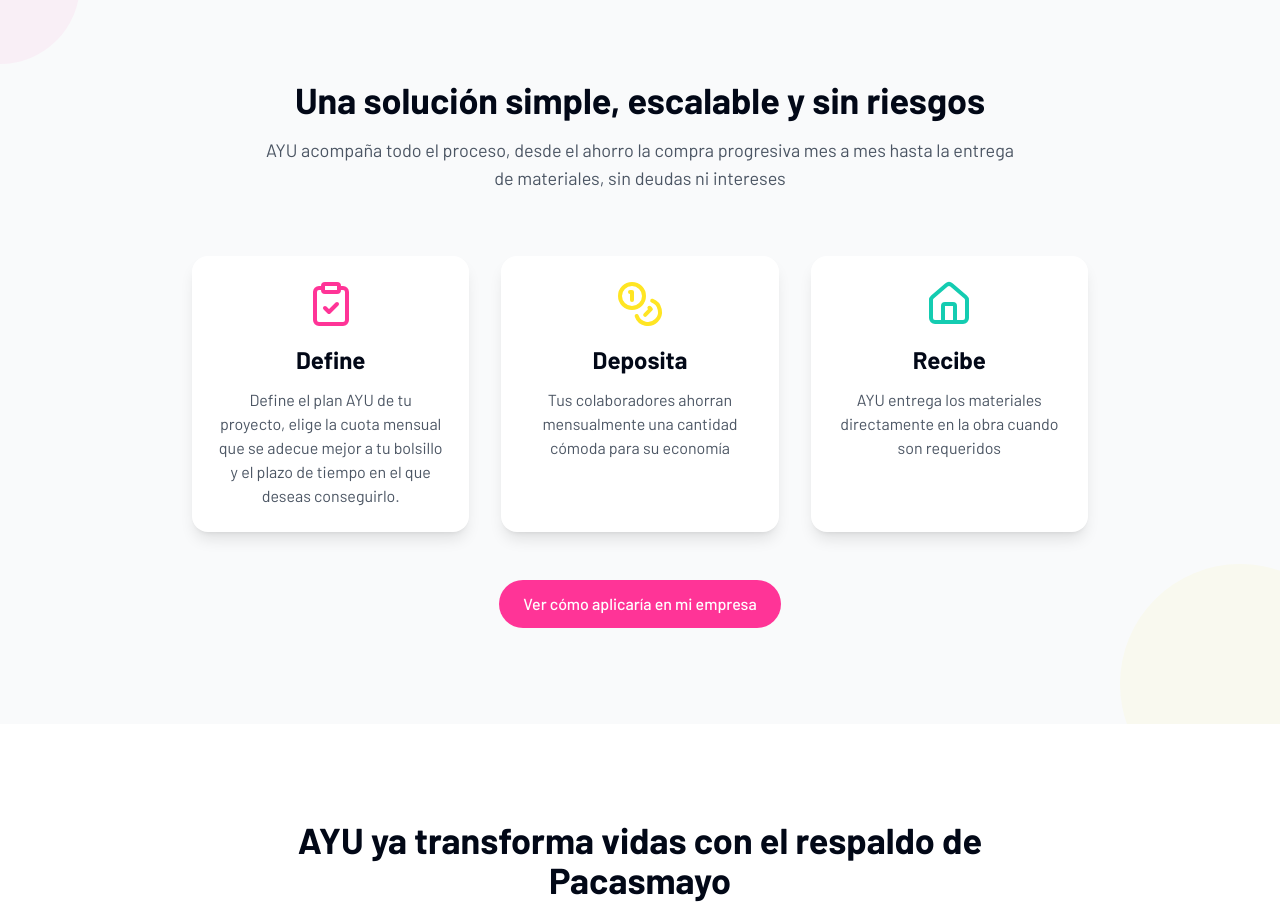
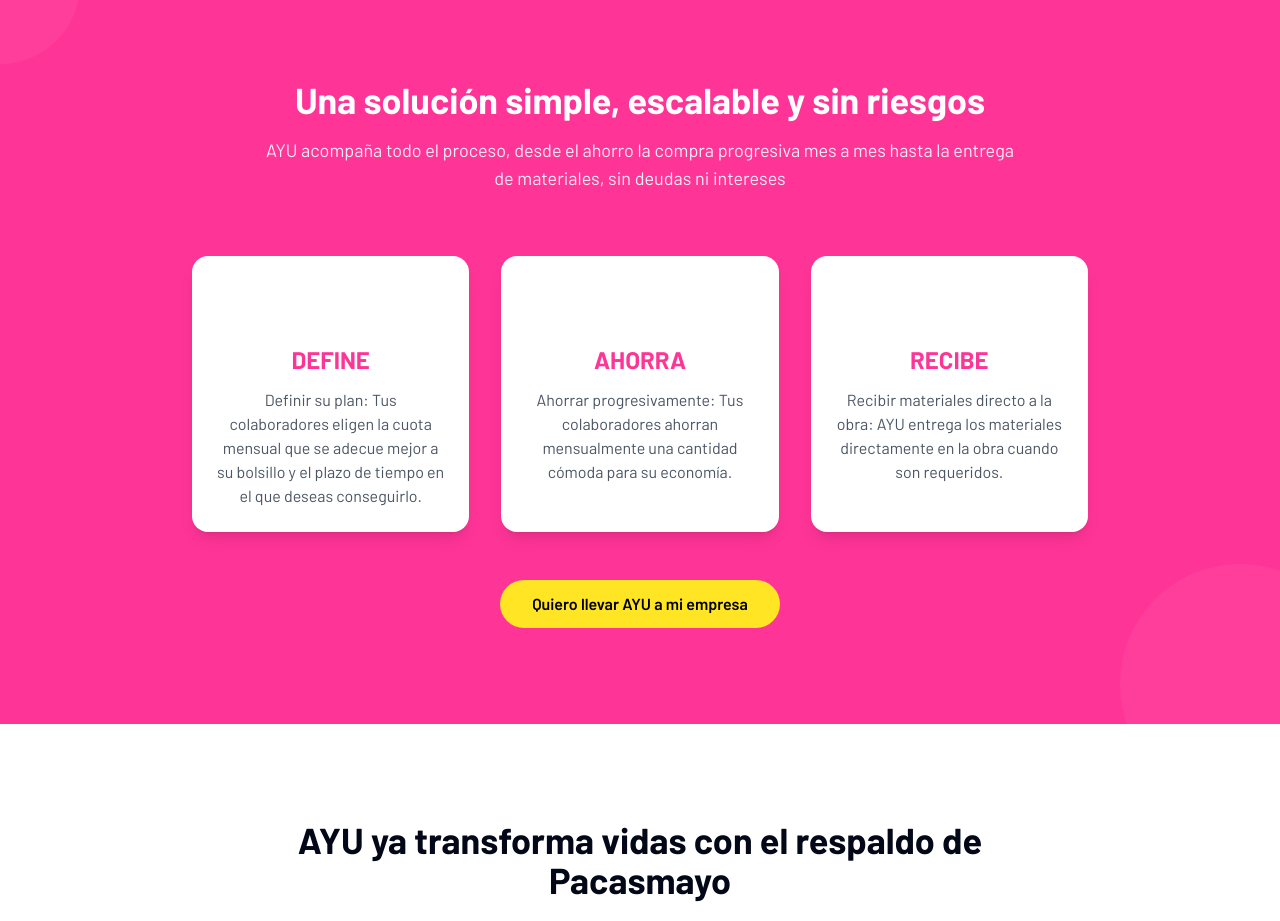
Before and after one commit to JoacoMaurtuaDiban/ayu-ventaja-competitiva-web, a React (Vite) app: page / in a window 1280 px wide. Shown: the part 3040-3961 px from the top of the page. Built offline with nearby package versions, Linux system fonts and the light colour scheme.

Commit message:
feat: Update ProcessSection styling and content
- Changed background color to fuchsia.
- Updated title and subtitle text color to white.
- Modified card titles and content.
- Restyled the CTA button.

```diff
--- a/src/components/ProcessSection.tsx
+++ b/src/components/ProcessSection.tsx
@@ -1,21 +1,22 @@
+
 import React, { useRef, useEffect, useState } from 'react';
 import { ClipboardCheck, Coins, Home } from 'lucide-react';
 
 const steps = [
   {
-    icon: <ClipboardCheck className="h-12 w-12 text-ayu-pink" />,
-    title: 'Define',
-    description: 'Define el plan AYU de tu proyecto, elige la cuota mensual que se adecue mejor a tu bolsillo y el plazo de tiempo en el que deseas conseguirlo.'
+    icon: <ClipboardCheck className="h-12 w-12 text-white" />,
+    title: 'DEFINE',
+    description: 'Definir su plan: Tus colaboradores eligen la cuota mensual que se adecue mejor a su bolsillo y el plazo de tiempo en el que deseas conseguirlo.'
   },
   {
-    icon: <Coins className="h-12 w-12 text-ayu-yellow" />,
-    title: 'Deposita',
-    description: 'Tus colaboradores ahorran mensualmente una cantidad cómoda para su economía'
+    icon: <Coins className="h-12 w-12 text-white" />,
+    title: 'AHORRA',
+    description: 'Ahorrar progresivamente: Tus colaboradores ahorran mensualmente una cantidad cómoda para su economía.'
   },
   {
-    icon: <Home className="h-12 w-12 text-ayu-green" />,
-    title: 'Recibe',
-    description: 'AYU entrega los materiales directamente en la obra cuando son requeridos'
+    icon: <Home className="h-12 w-12 text-white" />,
+    title: 'RECIBE',
+    description: 'Recibir materiales directo a la obra: AYU entrega los materiales directamente en la obra cuando son requeridos.'
   }
 ];
 
@@ -46,17 +47,17 @@ const ProcessSection = () => {
   }, []);
 
   return (
-    <section id="proceso" ref={sectionRef} className="section-padding bg-gray-50 relative overflow-hidden">
-      {/* Decorative elements */}
-      <div className="absolute top-0 left-0 w-40 h-40 bg-ayu-pink rounded-full opacity-5 -translate-x-1/2 -translate-y-1/2"></div>
-      <div className="absolute bottom-0 right-0 w-60 h-60 bg-ayu-yellow rounded-full opacity-5 translate-x-1/3 translate-y-1/3"></div>
+    <section id="proceso" ref={sectionRef} className="section-padding bg-[#FF3497] relative overflow-hidden">
+      {/* Decorative elements with adjusted opacity for the new background */}
+      <div className="absolute top-0 left-0 w-40 h-40 bg-white rounded-full opacity-5 -translate-x-1/2 -translate-y-1/2"></div>
+      <div className="absolute bottom-0 right-0 w-60 h-60 bg-white rounded-full opacity-5 translate-x-1/3 translate-y-1/3"></div>
 
       <div className="container mx-auto relative z-10">
         <div className="text-center max-w-3xl mx-auto mb-16">
-          <h2 className="text-3xl md:text-4xl font-bold mb-4">
+          <h2 className="text-3xl md:text-4xl font-bold mb-4 text-white">
             Una solución simple, escalable y sin riesgos
           </h2>
-          <p className="text-lg text-gray-600">
+          <p className="text-lg text-white opacity-90">
             AYU acompaña todo el proceso, desde el ahorro la compra progresiva mes a mes hasta la entrega de materiales, sin deudas ni intereses
           </p>
         </div>
@@ -72,14 +73,16 @@ const ProcessSection = () => {
               <div className="inline-flex items-center justify-center mb-4">
                 {step.icon}
               </div>
-              <h3 className="text-2xl font-bold mb-3">{step.title}</h3>
+              <h3 className="text-2xl font-bold mb-3 text-[#FF3497]">{step.title}</h3>
               <p className="text-gray-600">{step.description}</p>
             </div>
           ))}
         </div>
 
         <div className="text-center mt-12">
-          <button className="ayu-btn-primary">Ver cómo aplicaría en mi empresa</button>
+          <button className="px-8 py-3 bg-[#FFE523] text-black font-semibold rounded-full hover:opacity-90 transition-opacity">
+            Quiero llevar AYU a mi empresa
+          </button>
         </div>
       </div>
     </section>
```
